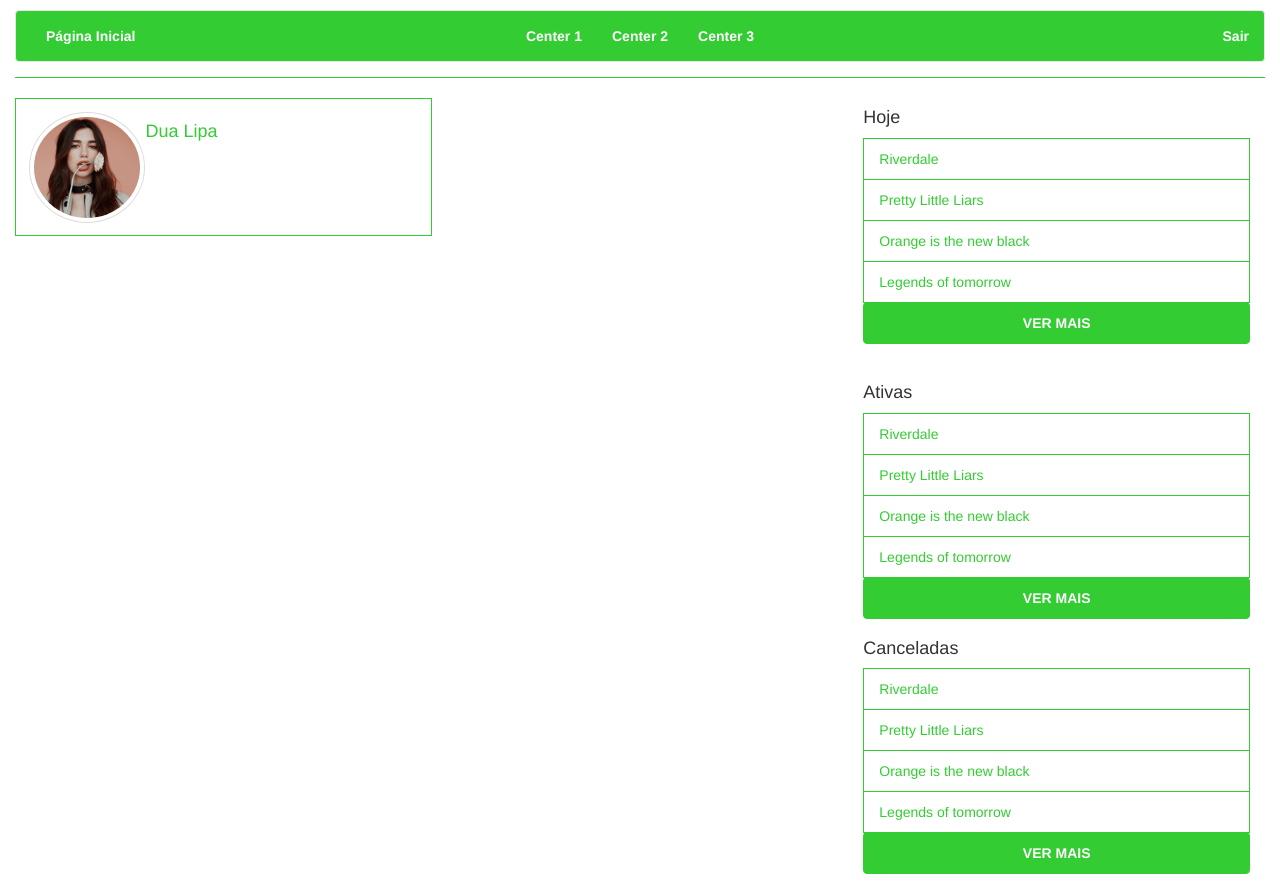
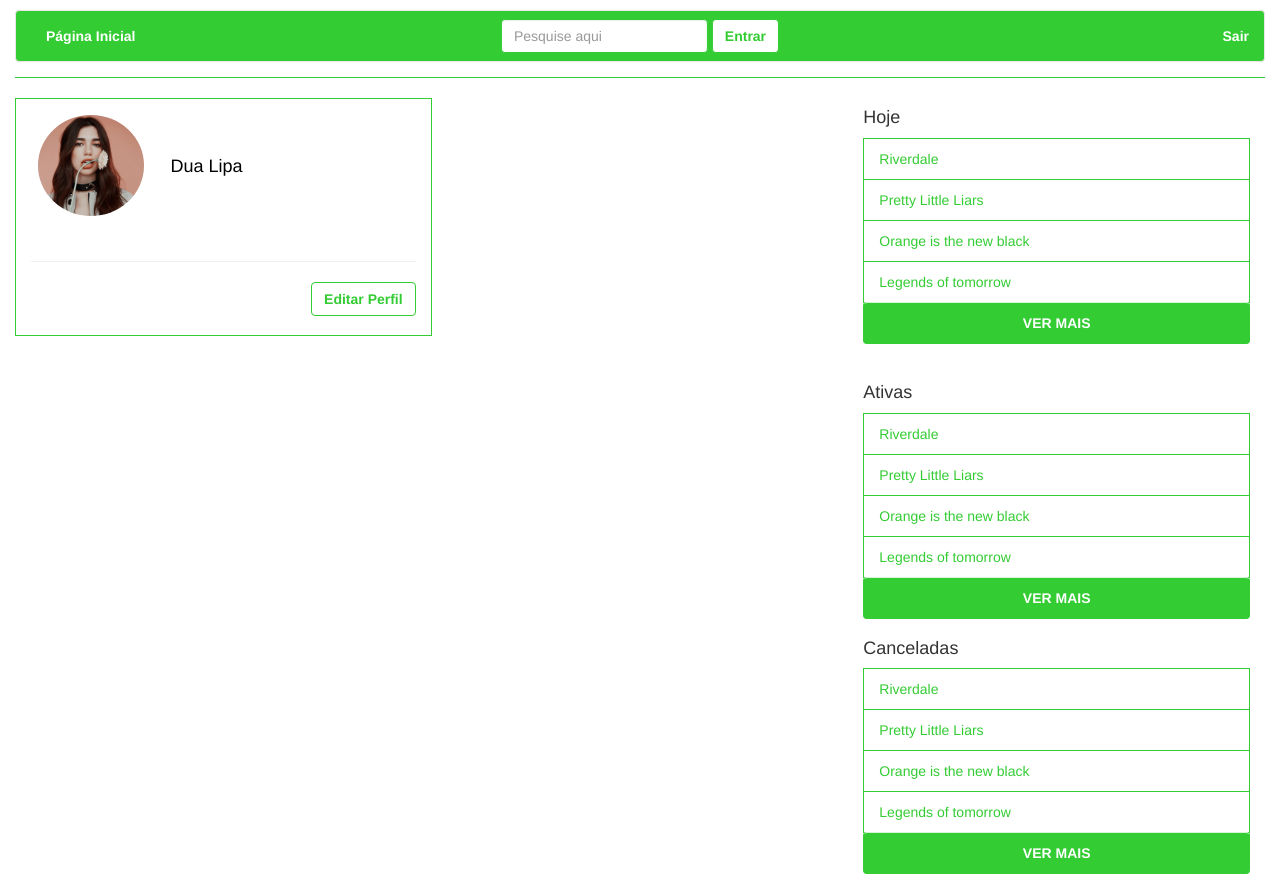
Before and after one commit to marciellioliveira/2watch, a PHP site: page /pagina_inicial.php in a window 1280 px wide. Run offline with PHP 8.4, Linux system fonts and the light colour scheme.

Commit message:
Melhorias no Design
Principalmente a página inicial

```diff
--- a/css/estilo.css
+++ b/css/estilo.css
@@ -119,17 +119,38 @@
 /* Página Inicial */
 
 .row #perfil {
-   /* background-color: #33cc33;*/
-    padding: 1%;
     border: 1px solid #33cc33;
+    background-color: white;
+}
+
+.row #perfil .jumbotron {
+    background-color: white;
+    margin-bottom: -15%;
+}
+
+.row #perfil #editarPerfil {
+    margin-bottom: 5%;
 }
 
 .row #perfil img {
     float: left;
+    max-width: 40%;
+    margin-left: -20%;
+    margin-top: -12%;
+
 }
 
 .row #perfil a {
+    color: black;
+}
+
+.row #perfil a:hover {
     color: #33cc33;
+}
+
+.row #perfil a h4{
+    padding-left: 30%;
+
 }
 
 
@@ -168,6 +189,7 @@
 .container-fluid #series #btn {
     background-color: #33cc33;
     color: white;
+    border-top: 1px solid #d6f5d6;
 }
 
 .container-fluid #series #btn:hover {
--- a/pagina_inicial.php
+++ b/pagina_inicial.php
@@ -9,14 +9,20 @@
   <div class="row">
     <div class="col-sm-4" id="perfil">
 
-      <div class="profile-img-container">
-        <img src="imgs/usuario/dualipa/dualipa.jpg" class="img-thumbnail img-circle img-responsive" alt="Cinque Terre">
+      <div class="jumbotron" >
+        <div class="profile-img-container">
+        <img src="imgs/usuario/dualipa/dualipa.jpg" class="img-circle img-responsive" alt="Cinque Terre">
         <i class="fa fa-upload fa-5x"></i>
+         <input id='uploadfile' type ='file'>
       </div>
       <a href=""><h4>Dua Lipa</h4></a>
 
-
-      <input id='uploadfile' type ='file'>
+      </div>
+      <marquee behavior="scroll" direction="left" id="marquee">
+      Está assistindo: 5x16 de Riverdale
+    </marquee>
+      <hr>
+      <button type="button" class="btn btn-default pull-right" id="editarPerfil">Editar Perfil</button>
 
     </div>
 
@@ -29,7 +35,6 @@
 
     </div>
     <div class="col-sm-4" id="series">
-
       <div class="list-group">
         <h4>Hoje</h4>
         <a href="#" class="list-group-item">Riverdale</a>
--- a/topo.php
+++ b/topo.php
@@ -36,9 +36,12 @@
             <li><a href="pagina_inicial.php">Página Inicial</a></li>
         </ul>
         <ul class="nav navbar-nav navbar-center">
-            <li><a href="#">Center 1</a></li>
-            <li><a href="#">Center 2</a></li>
-            <li><a href="#">Center 3</a></li>
+            <form class="navbar-form navbar-left">
+        <div class="form-group">
+          <input type="text" class="form-control" placeholder="Pesquise aqui">
+        </div>
+        <button type="submit" class="btn btn-default">Entrar</button>
+      </form>
         </ul>
         <ul class="nav navbar-nav navbar-right">
             <li><a href="entrar.php">Sair</a></li>
```
Also changed, not shown: imgs/marca/2watchlogo-paginainicial.png (added).
